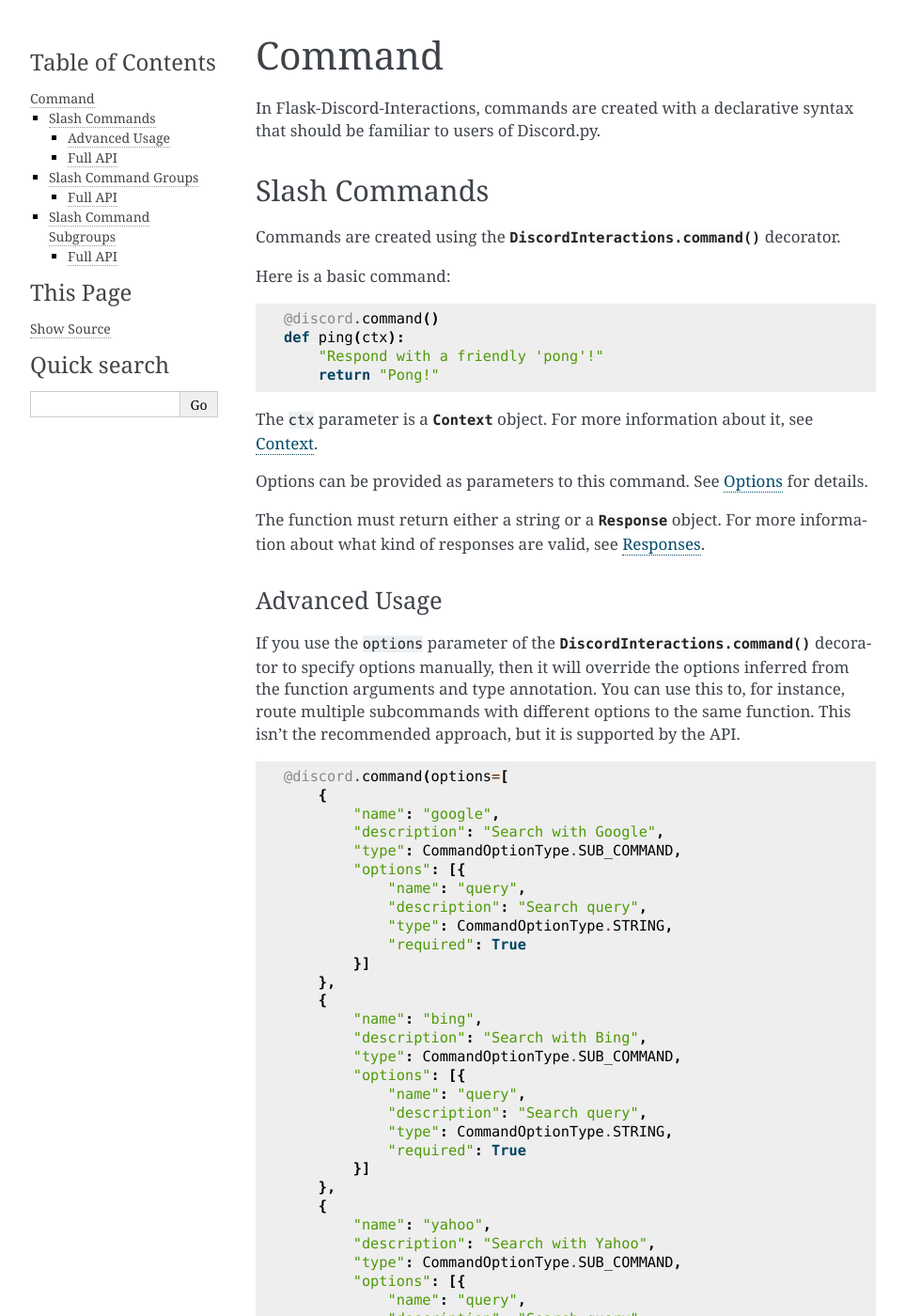
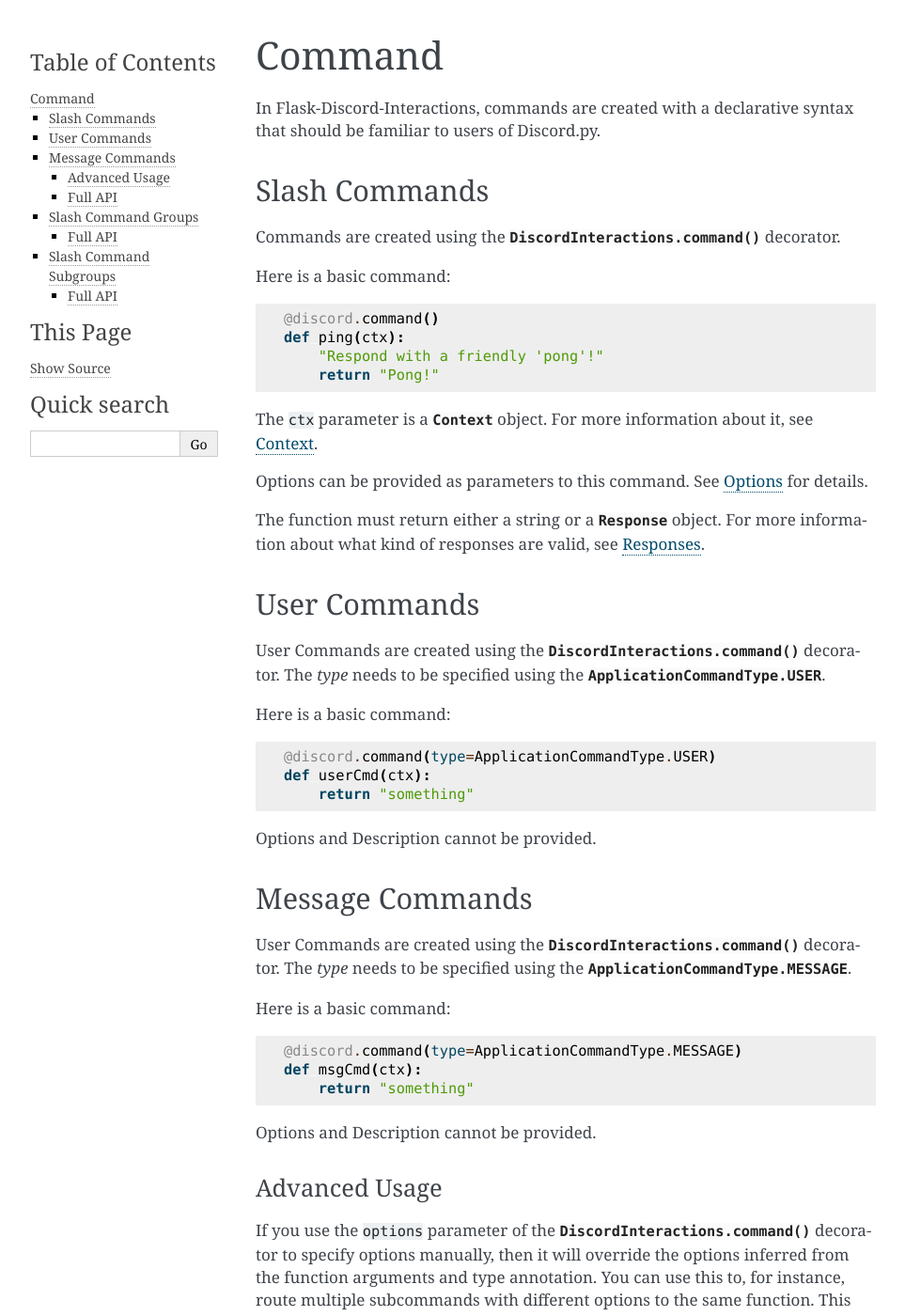
Before and after one commit to breqdev/flask-discord-interactions, a Sphinx documentation site: the page built from docs/command.rst, in a window 1280 px wide and 1400 px high. Shown: the whole window at 94% size, without its empty margins (148-1111 px from the left). Built offline with Sphinx 7.4.7, drawn with Linux system fonts in a browser that asks for light colours.

Commit message:
Add some documentation

```diff
--- a/docs/command.rst
+++ b/docs/command.rst
@@ -31,6 +31,40 @@
 :class:`.Response` object. For
 more information about what kind of responses are valid, see
 :ref:`response-page`.
+
+User Commands
+-------------
+
+User Commands are created using the :meth:`.DiscordInteractions.command`
+decorator. The `type` needs to be specified using the
+:class:`.ApplicationCommandType.USER`.
+
+Here is a basic command:
+
+.. code-block:: python
+
+    @discord.command(type=ApplicationCommandType.USER)
+    def userCmd(ctx):
+        return "something"
+
+Options and Description cannot be provided.
+
+Message Commands
+-------------
+
+User Commands are created using the :meth:`.DiscordInteractions.command`
+decorator. The `type` needs to be specified using the
+:class:`.ApplicationCommandType.MESSAGE`.
+
+Here is a basic command:
+
+.. code-block:: python
+
+    @discord.command(type=ApplicationCommandType.MESSAGE)
+    def msgCmd(ctx):
+        return "something"
+
+Options and Description cannot be provided.
 
 Advanced Usage
 ^^^^^^^^^^^^^^
```
